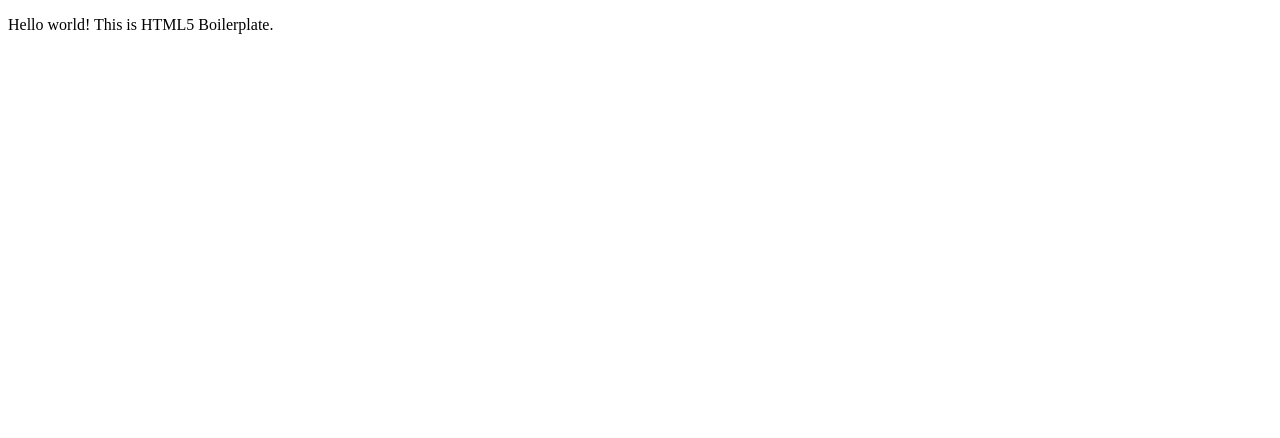
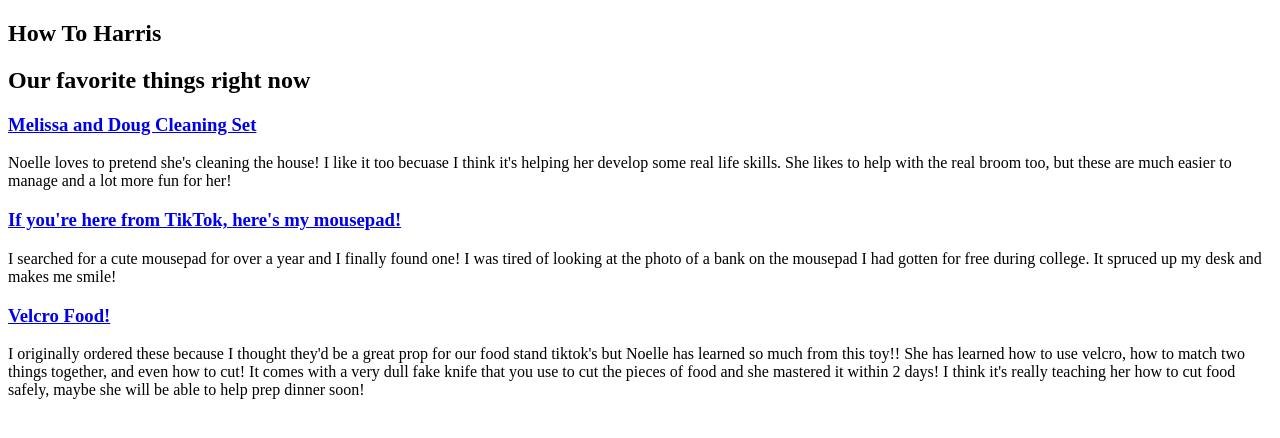
Before and after one commit to benharrisjr/howtoharris, a plain HTML site: page index.html in a window 1280 px wide. Drawn offline with Linux system fonts and the light colour scheme.

Commit message:
Our Favorite Things Starter Group

```diff
--- a/index.html
+++ b/index.html
@@ -22,9 +22,29 @@
 </head>
 
 <body>
+  <nav>
+    <h1>How To Harris</h1>
+  </nav>
+  <div>
+    <h2>Our favorite things right now</h2>
+    <a href="https://amzn.to/3f0frm9">
+      <h3>Melissa and Doug Cleaning Set</h3>
+    </a>
+    <p>Noelle loves to pretend she's cleaning the house!  I like it too becuase I think it's helping her develop some real life skills.  She likes to help with the real broom too, but these are much easier to manage and a lot more fun for her!</p>
+  <div>
+      <a href="https://amzn.to/3hzSJ6n">
+        <h3>If you're here from TikTok, here's my mousepad!</h3>
+      </a>
+      <p>I searched for a cute mousepad for over a year and I finally found one! I was tired of looking at the photo of a bank on the mousepad I had gotten for free during college.  It spruced up my desk and makes me smile!</p>
+  </div>
+      <a href="https://amzn.to/32NXWDf">
+        <h3>Velcro Food!</h3>
+      </a>
+          <p>I originally ordered these because I thought they'd be a great prop for our food stand tiktok's but Noelle has learned so much from this toy!! She has learned how to use velcro, how to match two things together, and even how to cut! It comes with a very dull fake knife that you use to cut the pieces of food and she mastered it within 2 days!  I think it's really teaching her how to cut food safely, maybe she will be able to help prep dinner soon!
+        </p>
 
+  </div>
   <!-- Add your site or application content here -->
-  <p>Hello world! This is HTML5 Boilerplate.</p>
   <script src="js/main.js"></script>
 
   <!-- Google Analytics: change UA-XXXXX-Y to be your site's ID. -->
```
